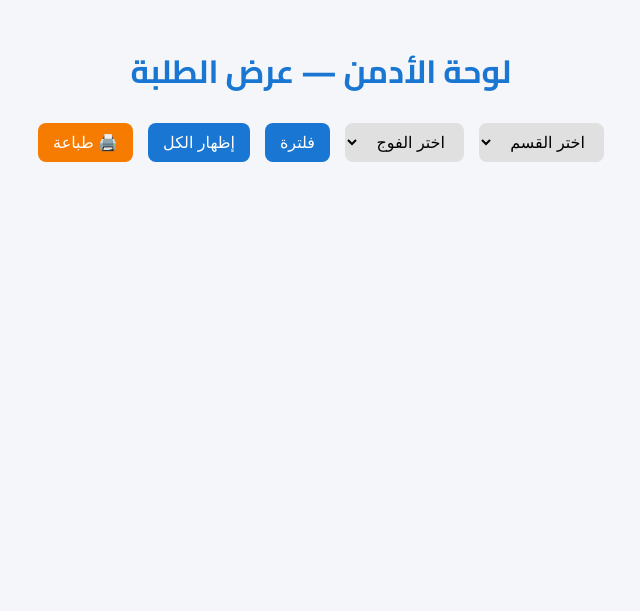
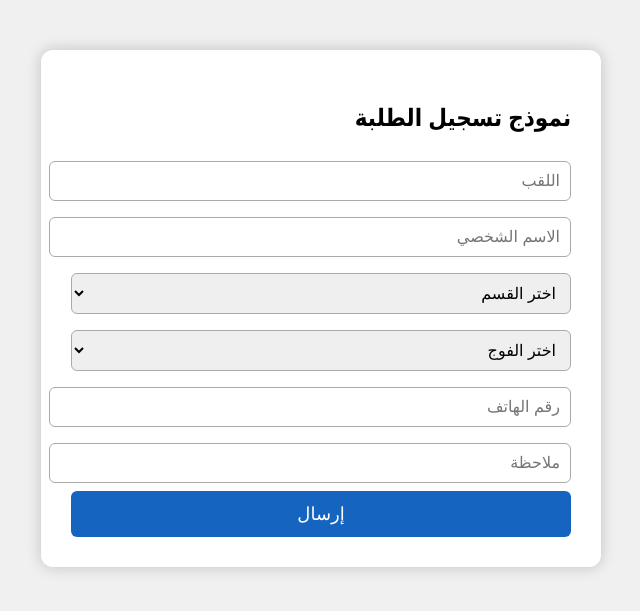
Before and after one commit to hocinebno3131-source/students_app, a Flask app: template templates/form.html in a window 1280 px wide. Shown: the top 611 px of the page, without its empty margins (319-959 px from the left). Run offline with Flask 3, Linux system fonts and the light colour scheme; the template is opened without the code that fills it, so the values that code supplies are empty.

Commit message:
Update form.html

```diff
--- a/templates/form.html
+++ b/templates/form.html
@@ -2,114 +2,46 @@
 <html lang="ar" dir="rtl">
 <head>
     <meta charset="UTF-8">
-<title>لوحة الأدمن - عرض الطلبة</title>
-<link href="https://fonts.googleapis.com/css2?family=Cairo:wght@400;700&display=swap" rel="stylesheet">
-
+    <title>نموذج تسجيل الطلبة</title>
     <style>
-body { font-family: 'Cairo', sans-serif; background: #f4f6f9; margin:0; padding:20px; color:#333; }
-h1 { text-align:center; color:#1976d2; }
-.filters { display:flex; gap:15px; justify-content:center; margin-bottom:25px; flex-wrap:wrap; }
-select, button { padding:10px 15px; border-radius:8px; border:none; font-size:16px; cursor:pointer; transition:0.3s; }
-select { background:#e0e0e0; }
-select:hover { background:#d5d5d5; }
-button { background:#1976d2; color:white; }
-button:hover { background:#0d47a1; }
-#printBtn { background:#f57c00; }
-#printBtn:hover { background:#ef6c00; }
-.delete-btn { background:#e53935; padding:6px 10px; font-size:14px; border:none; border-radius:5px; cursor:pointer; }
-.delete-btn:hover { background:#b71c1c; }
-
-table { width:100%; border-collapse:collapse; margin-bottom:35px; background:white; box-shadow:0 3px 8px rgba(0,0,0,0.1); border-radius:8px; overflow:hidden; }
-th, td { padding:12px 15px; text-align:center; }
-th { background:#1976d2; color:white; }
-tr:nth-child(even) { background:#f1f1f1; }
-.table-title { margin:15px 0 5px 0; font-size:18px; font-weight:bold; }
-
-@media print {
-    body * { visibility:hidden; }
-    #tablesContainer, #tablesContainer * { visibility:visible; }
-    #tablesContainer { position:absolute; left:0; top:0; width:100%; }
-}
+        body { font-family: "Segoe UI", Tahoma, Arial; background: #f0f0f0; }
+        .container { max-width: 500px; margin: 50px auto; background: white; padding: 30px; border-radius: 12px; box-shadow: 0 0 15px rgba(0,0,0,0.2); }
+        input, select { width: 100%; padding: 10px; margin: 8px 0; border-radius: 6px; border: 1px solid #aaa; font-size: 16px; }
+        button { width: 100%; padding: 12px; background: #1565c0; color: white; border: none; border-radius: 6px; cursor: pointer; font-size: 18px; }
+        button:hover { background: #0d47a1; }
     </style>
 </head>
 <body>
+    <div class="container">
+        <h2>نموذج تسجيل الطلبة</h2>
+        <form method="POST" action="/">
+            <input type="text" name="last_name" placeholder="اللقب" required>
+            <input type="text" name="first_name" placeholder="الاسم الشخصي" required>
 
-<h1>لوحة الأدمن — عرض الطلبة</h1>
-
-<div class="filters">
-<select id="classFilter">
+            <!-- القسم -->
+            <select name="class" required>
                 <option value="">اختر القسم</option>
-{% for c in classes %}
-<option value="{{ c }}">{{ c }}</option>
-{% endfor %}
+                <option value="أولى علوم1">أولى علوم1</option>
+                <option value="أولى علوم2">أولى علوم2</option>
+                <option value="أولى علوم3">أولى علوم3</option>
+                <option value="أولى علوم4">أولى علوم4</option>
+                <option value="أولى علوم5">أولى علوم5</option>
+                <option value="أولى علوم6">أولى علوم6</option>
+                <option value="أولى علوم7">أولى علوم7</option>
             </select>
 
-<select id="groupFilter">
+            <!-- الفوج -->
+            <select name="group" required>
                 <option value="">اختر الفوج</option>
-{% for g in groups %}
-<option value="{{ g }}">{{ g }}</option>
-{% endfor %}
+                <option value="الفوج1">الفوج1</option>
+                <option value="الفوج2">الفوج2</option>
             </select>
 
-<button onclick="applyFilter()">فلترة</button>
-<button onclick="showAll()">إظهار الكل</button>
-<button id="printBtn" onclick="printTables()">🖨️ طباعة</button>
+            <input type="text" name="phone" placeholder="رقم الهاتف" required>
+            <input type="text" name="note" placeholder="ملاحظة">
+
+            <button type="submit">إرسال</button>
+        </form>
     </div>
-
-<div id="tablesContainer">
-{% for group_name, students in grouped.items() %}
-<div class="table-wrapper" data-class="{{ group_name.split(' — ')[0] }}" data-group="{{ group_name.split(' — ')[1] }}">
-<div class="table-title">{{ group_name }}</div>
-<table>
-<thead>
-<tr>
-<th>اللقب</th>
-<th>الاسم</th>
-<th>القسم</th>
-<th>الفوج</th>
-<th>الهاتف</th>
-<th>ملاحظة</th>
-<th>حذف</th>
-</tr>
-</thead>
-<tbody>
-{% for s in students %}
-<tr>
-<td>{{ s['last_name'] }}</td>
-<td>{{ s['first_name'] }}</td>
-<td>{{ s['class'] }}</td>
-<td>{{ s['group'] }}</td>
-<td>{{ s['phone'] }}</td>
-<td>{{ s['note'] }}</td>
-<td>
-<button class="delete-btn" onclick="confirmDelete({{ s['_index'] }})">🗑 حذف</button>
-</td>
-</tr>
-{% endfor %}
-</tbody>
-</table>
-</div>
-{% endfor %}
-</div>
-
-<script>
-function applyFilter() {
-    const classVal = document.getElementById("classFilter").value;
-    const groupVal = document.getElementById("groupFilter").value;
-    document.querySelectorAll(".table-wrapper").forEach(t=>{
-        t.style.display = ((classVal===""||t.dataset.class===classVal) && (groupVal===""||t.dataset.group===groupVal))?"block":"none";
-    });
-}
-function showAll() {
-    document.querySelectorAll(".table-wrapper").forEach(t=>t.style.display="block");
-    classFilter.value=""; groupFilter.value="";
-}
-function printTables() { window.print(); }
-function confirmDelete(index) {
-    if(confirm("هل أنت متأكد من حذف هذا الطالب؟")) {
-        window.location.href = "/delete/" + index;
-    }
-}
-</script>
 </body>
 </html>
```
Lines whose indentation alone changed are shown as unchanged.
